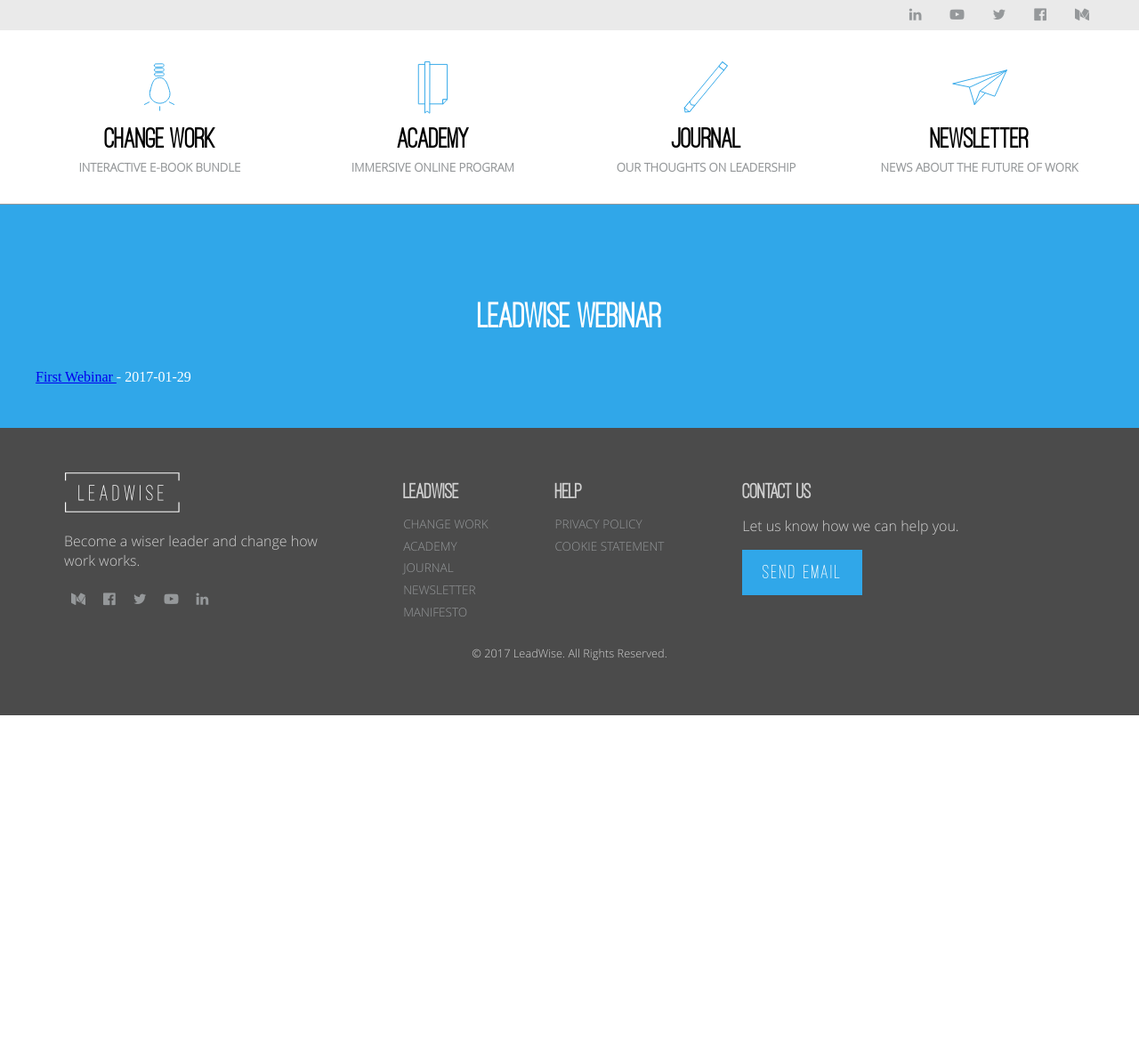
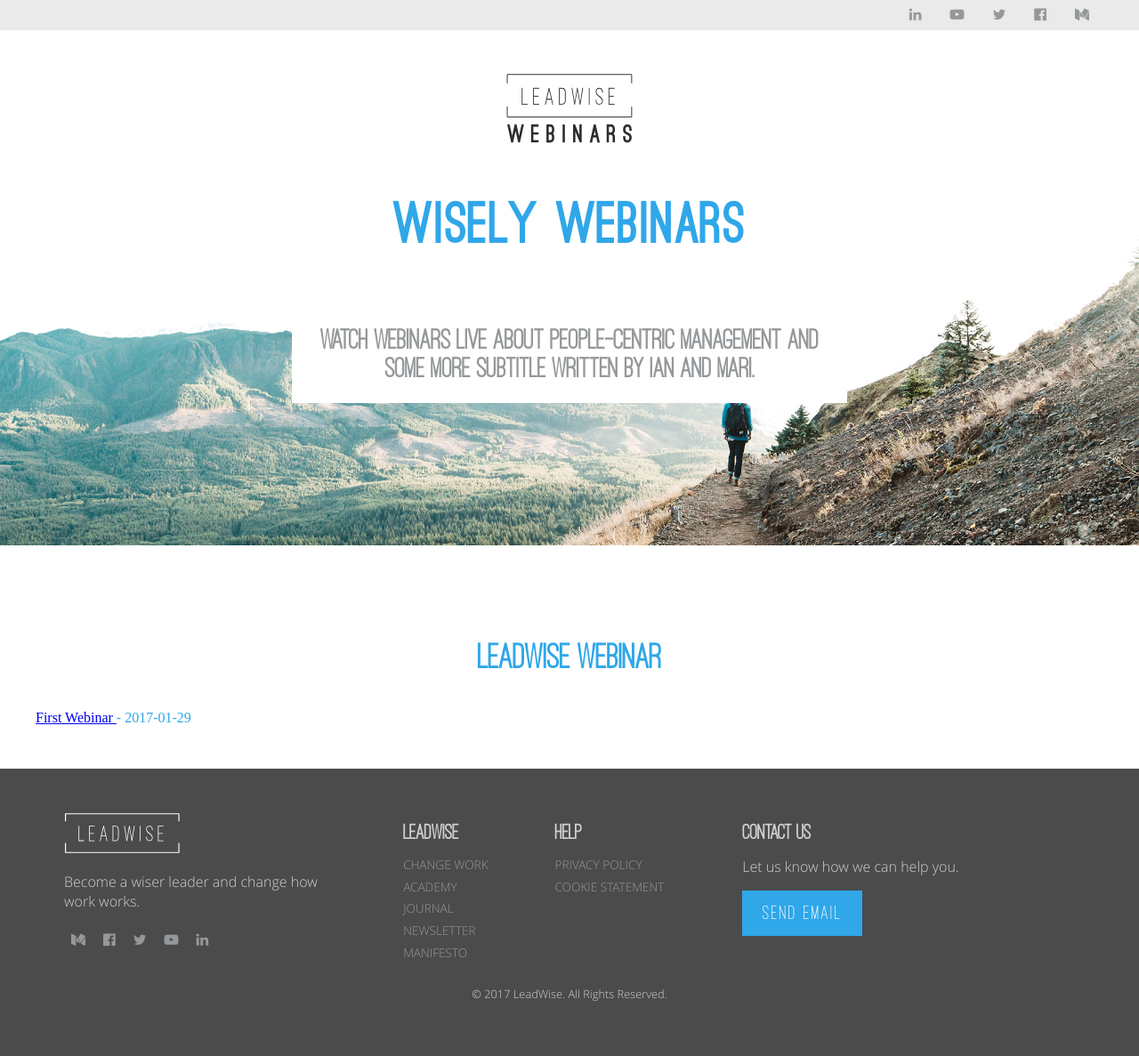
Before and after one commit to SemcoDigital/webinar.leadwise.co, a Jekyll site: the page built from index.html, in a window 1280 px wide. Shown: the whole page at 89% size. Built offline with Jekyll 4.4.1, drawn with Linux system fonts in a browser that asks for light colours; nearby versions of some CDN libraries; before the commit the page ends 900 px from its top, so only the background shows below that.

Commit message:
include banner section

```diff
--- a/assets/stylesheets/layout/general.scss
+++ b/assets/stylesheets/layout/general.scss
@@ -95,8 +95,7 @@
 }
 
 .about-lw-co{
-  background: $lw-blue;
-  color: $font-white;
+  color: $lw-blue;
   display: table;
   padding: 3em 0;
   width: 100%;
--- a/assets/stylesheets/style.css
+++ b/assets/stylesheets/style.css
@@ -220,8 +220,7 @@
           float: right; } }
 
 .about-lw-co {
-  background: #30A7E9;
-  color: #FFFFFF;
+  color: #30A7E9;
   display: table;
   padding: 3em 0;
   width: 100%; }
--- a/index.html
+++ b/index.html
@@ -10,7 +10,14 @@
   {% include social_links.html %}
 </div>
 
-{% include banner_products.html %}
+ <!--Banner-->
+  <div class="banner">
+    <img src="assets/images/logo-leadwise-webinars.svg" alt="LeadWise" class="logo-leadwise">
+    <h1>wisely webinars</h1>
+    <div class="banner-subtitle">
+      <h2>watch webinars live about people-centric management and SOme more subtitle written by ian and mari.</h2>
+    </div>
+  </div>
 
 <!--About-->
 <div class="about-lw-co">
```
Also changed, not shown: Gemfile.lock (added), assets/images/logo-leadwise-webinars.svg (added).
